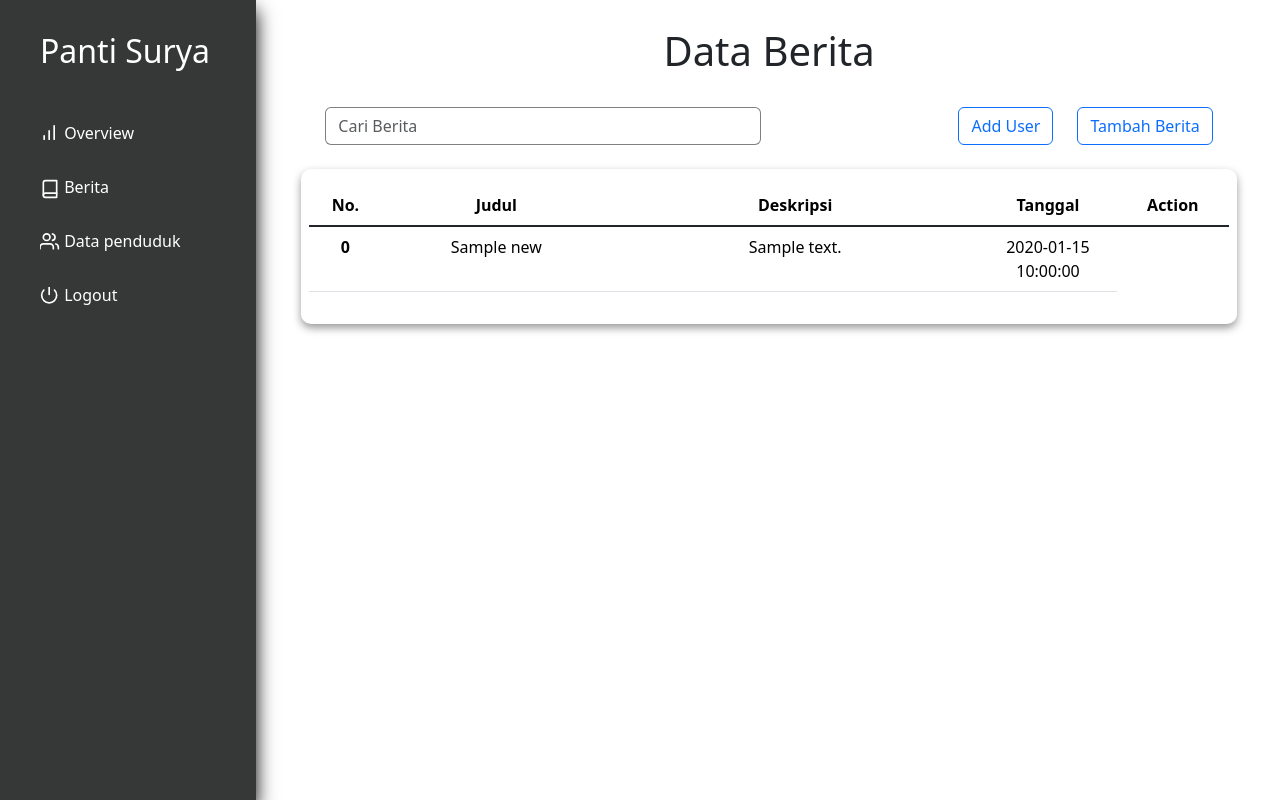
After one commit to NicholasL5/PantiSurya, a PHP site: page /databerita.php in a window 1280 px wide. The commit adds this page. Run offline with PHP 8.4, Linux system fonts and the light colour scheme; the visitor is signed in with stand-in values (Sample User, id 1); tables that the repository leaves empty or names only in its code hold one stand-in row (values such as "Sample post"); a stand-in replaces the project's code that opens the database connection.

Commit message:
untuk news udh bisa

```diff
--- /dev/null
+++ b/databerita.php
@@ -0,0 +1,131 @@
+<?php
+
+    session_start();
+    if(!isset($_COOKIE['user_login'])){
+        header("location:login2.php");
+    }
+
+
+    // require 'utils.php';
+
+    // $query = "SELECT * FROM siswa";
+    // $res = $pdo->query($query);
+
+    // $db = new myDB();
+    // $res = $db->getAllPenduduk();
+
+?>
+
+<!DOCTYPE html>
+<html lang="en">
+<head>
+    <meta charset="UTF-8">
+    <meta name="viewport" content="width=device-width, initial-scale=1.0">
+    <link href="https://cdn.jsdelivr.net/npm/bootstrap@5.3.3/dist/css/bootstrap.min.css" rel="stylesheet" integrity="sha384-QWTKZyjpPEjISv5WaRU9OFeRpok6YctnYmDr5pNlyT2bRjXh0JMhjY6hW+ALEwIH" crossorigin="anonymous">
+    <script src="https://cdn.jsdelivr.net/npm/bootstrap@5.3.3/dist/js/bootstrap.bundle.min.js" integrity="sha384-YvpcrYf0tY3lHB60NNkmXc5s9fDVZLESaAA55NDzOxhy9GkcIdslK1eN7N6jIeHz" crossorigin="anonymous"></script>
+    <script src="https://code.jquery.com/jquery-3.7.1.js" integrity="sha256-eKhayi8LEQwp4NKxN+CfCh+3qOVUtJn3QNZ0TciWLP4=" crossorigin="anonymous"></script>
+    <link rel="stylesheet" href="layout/indexstyle.css">
+    <link rel="stylesheet" href="layout/styledatasiswa.css">
+
+    <script src="https://cdn.jsdelivr.net/npm/feather-icons/dist/feather.min.js"></script>
+    <script src="https://unpkg.com/feather-icons"></script>
+    <title>Panti Surya | Daftar Penduduk</title>
+</head>
+<body>
+    <script src="js/databerita.js"></script>
+
+
+
+
+    <div class="app">
+        <div class="dashboard">
+            <?php include 'nav.php'?>
+
+            <div class="main" style="text-align: center;">
+                <h1>Data Berita</h1>
+
+                <div class="table-nav wfull">
+                    <form class="d-flex" role="search" action="databerita.php" method="POST">
+                        <input class="form-control me-2" type="search" placeholder="Cari Berita" id="search_input" aria-label="Search" style="border: 1px solid rgb(0,0,0,0.5);">
+                    </form>
+
+                    <div class="button-group">
+                        <button type="button" class="btn btn-outline-primary" id="adduser" data-bs-toggle="modal" data-bs-target="#ModalAddUser">Add User</button>
+                        <a href="beritaTambah.php" class="btn btn-outline-primary" type="button" id="tambahberita">Tambah Berita</a>
+                    </div>
+
+                </div>
+
+                <div class="content">
+                    <table class="table wfull table-hover">
+                        <thead>
+                            <tr>
+                            <th scope="col">No.</th>
+                            <th scope="col">Judul</th>
+                            <th scope="col">Deskripsi</th>
+                            <th scope="col">Tanggal</th>
+                            <th scope="col" colspan="2">Action</th>
+
+                            </tr>
+                        </thead>
+                        <tbody class="table-group-divider" id="list_berita">
+
+                        </tbody>
+                    </table>
+                </div>
+            </div>
+
+
+
+            <!-- Modal -->
+            <div class="modal fade" id="ModalAddUser" data-bs-backdrop="static" data-bs-keyboard="false" tabindex="-1" aria-labelledby="staticBackdropLabel" aria-hidden="true">
+            <div class="modal-dialog">
+                <div class="modal-content">
+                <div class="modal-header">
+                    <h1 class="modal-title fs-5" id="staticBackdropLabel">Tambah Penduduk Panti</h1>
+                    <button type="button" class="btn-close" data-bs-dismiss="modal" aria-label="Close"></button>
+                </div>
+                <div class="modal-body">
+                    <div class="mb-3">
+                        <label for="adduser-nama" class="col-form-label">Nama:</label>
+                        <input type="text" class="form-control" id="adduser-nama">
+                    </div>
+
+                    <div class="mb-3">
+                        <label for="adduser-nama" class="col-form-label">Nama:</label>
+                        <input type="text" class="form-control" id="adduser-nama">
+                    </div>
+
+                    <div class="mb-3">
+                        <label for="adduser-nama" class="col-form-label">Nama:</label>
+                        <input type="text" class="form-control" id="adduser-nama">
+                    </div>
+
+                    <div class="mb-3">
+                        <label for="adduser-nama" class="col-form-label">Nama:</label>
+                        <input type="text" class="form-control" id="adduser-nama">
+                    </div>
+
+                    <div class="mb-3">
+                        <label for="adduser-nama" class="col-form-label">Nama:</label>
+                        <input type="text" class="form-control" id="adduser-nama">
+                    </div>
+                </div>
+                <div class="modal-footer">
+                    <!-- <button type="button" class="btn btn-secondary" data-bs-dismiss="modal">Tutup</button> -->
+                    <button type="button" class="btn btn-primary" style="width: 7rem;">Simpan</button>
+                </div>
+                </div>
+            </div>
+            </div>
+        </div>
+    </div>
+
+
+
+
+    <script>
+        feather.replace();
+    </script>
+</body>
+</html>
--- /dev/null
+++ b/databerita_proses.php
@@ -0,0 +1,34 @@
+<?php
+    session_start();
+
+    require 'utils.php';
+
+    $db = new myDB();
+    $res = $db->searchBerita($_POST['search']);
+
+    $counter = 0;
+    if($res->rowCount() > 0){
+        while($row = $res->fetch(PDO::FETCH_ASSOC)){
+            echo
+            '
+            <tr>
+            <th scope="row">'.$counter.'</th>
+            <td style="width: 25%";>'.$row["title"].'</td>
+            <td style="width: 40%";>'.$row["description"].'</td>
+            <td style="width: 15%";>'.$row["date"].'</td>
+            ';
+            if($_SESSION['role'] == 0){
+                echo '
+                <td><button type="button" class="btn btn-outline-primary" id="edituser"><a href="editBerita.php?id='.$row["id"].'&title='.$row["title"].'">Edit</a></button></td>
+                <td><button type="button" class="btn btn-outline-danger del" data-rowid='.$row["id"].' style="margin:0px;z-index: index 10;">Delete</button></td>
+                ';
+            }else{
+                echo '</tr>';
+            }
+            $counter += 1;
+        }
+    }else{
+        echo '<tr><td colspan="6">No data found</td></tr>';
+    }
+
+?>
--- /dev/null
+++ b/js/databerita.js
@@ -0,0 +1,55 @@
+$(document).ready(function(){
+    showdata();
+
+    // on input change
+    $("#search_input").on('input', function(){
+        var searchValue = $(this).val().trim();
+        showdata(searchValue);
+    });
+
+    function showdata(search_value = ""){
+        $.ajax({
+            url:"databerita_proses.php",
+            type:"POST",
+            data:{
+                search: search_value
+            },
+            success:function(result){
+                $("#list_berita").html(result);
+
+                delete_user();
+            }
+        })
+    }
+
+    // $("#adduser").on("click", function(){
+    //     alert("add");
+    // })
+
+    function delete_user(){
+        $(".del").on('click', function(){
+            var conf = confirm("yakin delete?");
+            var delbutton = $(this);
+            if(!conf) return;
+
+            $.ajax({
+                url:"databerita_delete.php",
+                type:"POST",
+                data:{
+                    delid: delbutton.data("rowid")
+                },
+                success:function(result){
+                    if(result == "success") {
+                        delbutton.closest('tr').remove();
+                    }else{
+                        alert("fail");
+                    }
+                }
+            })
+        })
+    }
+
+
+
+
+})
--- a/nav.php
+++ b/nav.php
@@ -9,7 +9,7 @@
             <svg xmlns="http://www.w3.org/2000/svg" width="20" height="20" viewBox="3 3 20 24" fill="none" stroke="currentColor" stroke-width="2" stroke-linecap="round" stroke-linejoin="round" class="feather feather-bar-chart"><line x1="12" y1="20" x2="12" y2="10"></line><line x1="18" y1="20" x2="18" y2="4"></line><line x1="6" y1="20" x2="6" y2="16"></line></svg>
                 Overview
             </a>
-            <a type="button" href="index.php">
+            <a type="button" href="databerita.php">
             <svg xmlns="http://www.w3.org/2000/svg" width="20" height="20" viewBox="0 0 24 24" fill="none" stroke="currentColor" stroke-width="2" stroke-linecap="round" stroke-linejoin="round" class="feather feather-book"><path d="M4 19.5A2.5 2.5 0 0 1 6.5 17H20"></path><path d="M6.5 2H20v20H6.5A2.5 2.5 0 0 1 4 19.5v-15A2.5 2.5 0 0 1 6.5 2z"></path></svg>
                 Berita
             </a>
@@ -18,6 +18,7 @@
             <svg xmlns="http://www.w3.org/2000/svg" width="20" height="20" viewBox="3 2 20 24" fill="none" stroke="currentColor" stroke-width="2" stroke-linecap="round" stroke-linejoin="round" class="feather feather-users"><path d="M17 21v-2a4 4 0 0 0-4-4H5a4 4 0 0 0-4 4v2"></path><circle cx="9" cy="7" r="4"></circle><path d="M23 21v-2a4 4 0 0 0-3-3.87"></path><path d="M16 3.13a4 4 0 0 1 0 7.75"></path></svg>
                 Data penduduk
             </a>
+
             <a type="button" onclick="return confirm('Yakin keluar?')" href="logout.php">
             <svg xmlns="http://www.w3.org/2000/svg" width="20" height="20" viewBox="3 3 20 24" fill="none" stroke="currentColor" stroke-width="2" stroke-linecap="round" stroke-linejoin="round" class="feather feather-power"><path d="M18.36 6.64a9 9 0 1 1-12.73 0"></path><line x1="12" y1="2" x2="12" y2="12"></line></svg> Logout
             </a>
```
Also changed, not shown: beritaTambah.php (added, +88 -0 lines), databerita_delete.php (added, +9 -0 lines), editBerita.php (added, +121 -0 lines), utils.php (+47 -0 lines).
